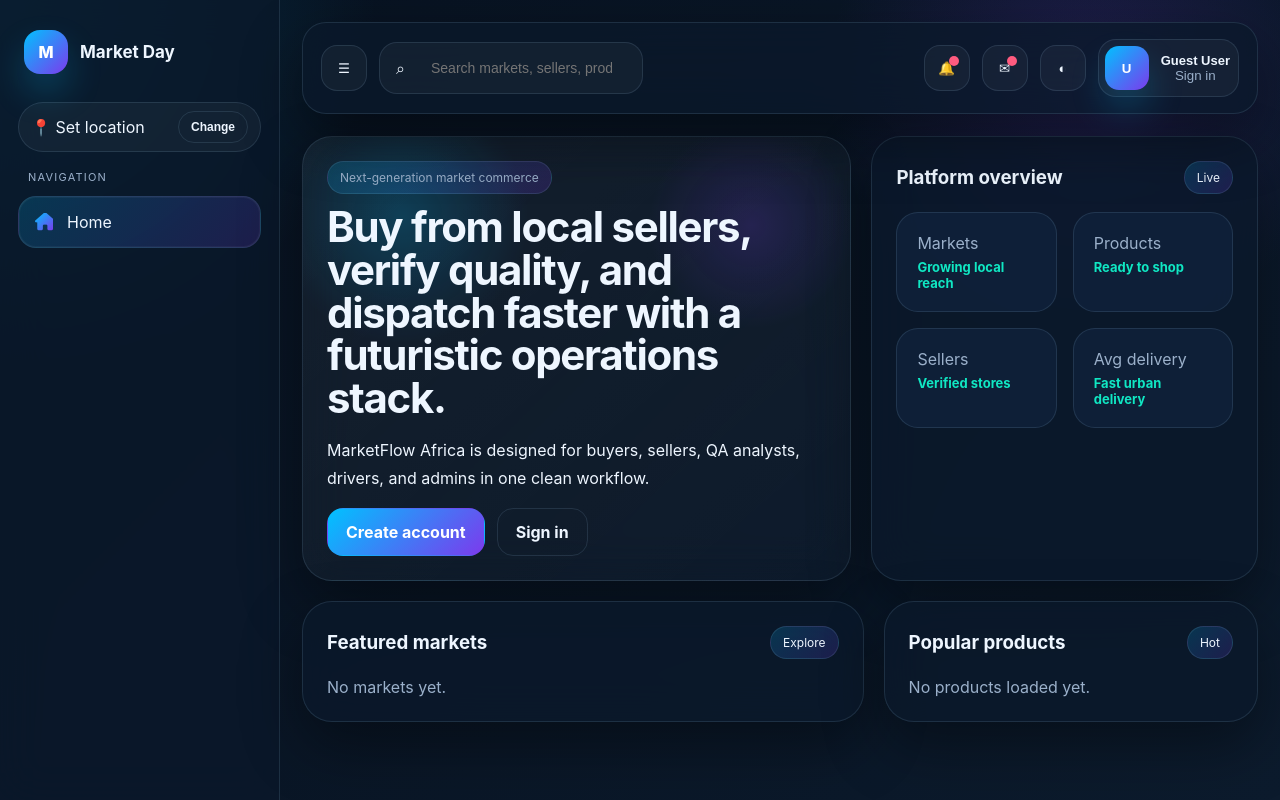
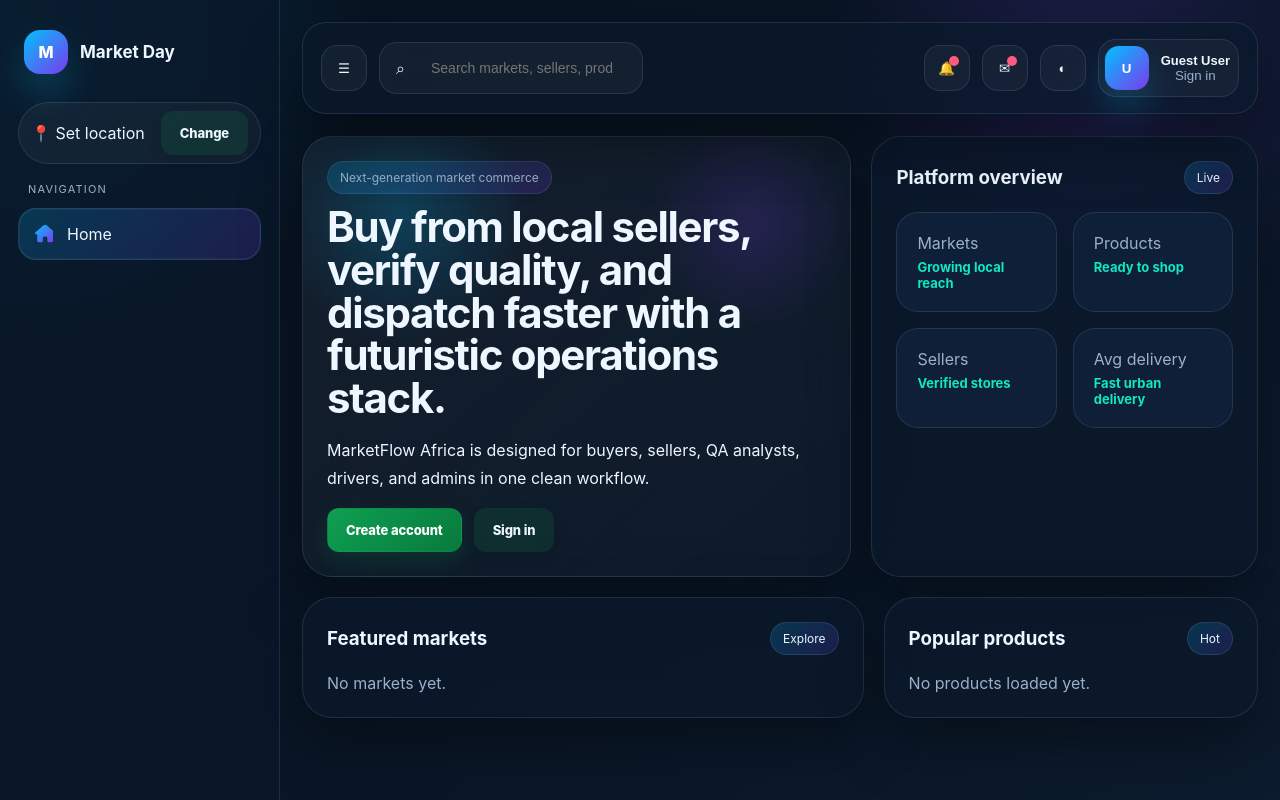
Before and after one commit to csbrotherslabs/market_day, a Django app: page / in a window 1280 px wide. Run offline with Django 5.2, Linux system fonts and the light colour scheme; data that the repository does not hold is empty.

Commit message:
Standardize polished button design across all pages

```diff
--- a/static/css/styles.css
+++ b/static/css/styles.css
@@ -14,6 +14,11 @@
   --shadow: 0 24px 60px rgba(0, 0, 0, 0.38);
   --success: #22c55e;
   --danger: #ff5b7f;
+  --warning: #f59e0b;
+  --btn-green: #0f9f52;
+  --btn-green-dark: #087a3d;
+  --btn-green-soft: rgba(15, 159, 82, 0.14);
+  --btn-shadow: 0 10px 24px rgba(8, 122, 61, 0.24);
 }
 body.light {
   --bg: #eef4ff;
@@ -29,6 +34,10 @@ body.light {
   --accent: #06b6d4;
   --border: rgba(20, 40, 80, 0.08);
   --shadow: 0 24px 60px rgba(61, 89, 140, 0.14);
+  --btn-green: #0b8f48;
+  --btn-green-dark: #086c38;
+  --btn-green-soft: rgba(11, 143, 72, 0.10);
+  --btn-shadow: 0 10px 24px rgba(8, 108, 56, 0.16);
 }
 * { box-sizing: border-box; }
 html, body { margin: 0; padding: 0; font-family: Inter, Arial, sans-serif; }
@@ -64,7 +73,9 @@ img { max-width: 100%; }
 .topbar-left, .topbar-right { display:flex; align-items:center; gap:12px; }
 .search-wrap { flex:1; min-width:240px; display:flex; align-items:center; gap:12px; background:rgba(255,255,255,0.04); border:1px solid var(--border); border-radius:18px; padding:0 16px; height:52px; }
 .search-input, input, select, textarea { width:100%; border:none; outline:none; background: transparent; color: var(--text); font-size:14px; }
-.icon-btn { width:46px; height:46px; border:1px solid var(--border); background:rgba(255,255,255,0.04); color:var(--text); border-radius:16px; cursor:pointer; position:relative; }
+.icon-btn { width:46px; height:46px; border:1px solid var(--border); background:rgba(255,255,255,0.04); color:var(--text); border-radius:16px; cursor:pointer; position:relative; transition:transform .18s ease, border-color .18s ease, background .18s ease, box-shadow .18s ease; }
+.icon-btn:hover { transform:translateY(-2px); border-color:rgba(15,159,82,.35); background:var(--btn-green-soft); box-shadow:0 8px 18px rgba(0,0,0,.12); }
+.icon-btn:focus-visible { outline:3px solid rgba(15,159,82,.24); outline-offset:3px; }
 .badge-dot { position:absolute; top:10px; right:10px; width:10px; height:10px; border-radius:50%; background:var(--danger); }
 .profile { display:flex; align-items:center; gap:12px; padding:6px 8px 6px 6px; border-radius:18px; background:rgba(255,255,255,0.04); border:1px solid var(--border); }
 .profile-link { text-decoration:none; }
@@ -85,11 +96,121 @@ img { max-width: 100%; }
 .hero-card h2, .auth-card h3 { margin:12px 0 0; font-size:42px; line-height:1.02; letter-spacing:-1.3px; }
 .hero-card p { max-width: 630px; line-height:1.75; }
 .hero-actions, .inline-action-form, .right-actions { display:flex; gap:12px; flex-wrap:wrap; align-items:center; }
-.btn { border:1px solid transparent; border-radius:16px; padding:13px 18px; cursor:pointer; font-weight:700; display:inline-flex; align-items:center; justify-content:center; gap:8px; }
-.btn-primary { background:linear-gradient(135deg, var(--primary), var(--secondary)); color:white; }
-.btn-secondary { background:transparent; color:var(--text); border:1px solid var(--border); }
+
+/* Global Market Day button system */
+.btn,
+button.btn,
+a.btn,
+input[type="submit"].btn,
+input[type="button"].btn {
+  min-height:44px;
+  border:1px solid transparent;
+  border-radius:12px;
+  padding:11px 18px;
+  cursor:pointer;
+  font:inherit;
+  font-size:13px;
+  line-height:1.1;
+  font-weight:800;
+  letter-spacing:-.01em;
+  display:inline-flex;
+  align-items:center;
+  justify-content:center;
+  gap:8px;
+  text-align:center;
+  text-decoration:none;
+  white-space:nowrap;
+  vertical-align:middle;
+  user-select:none;
+  appearance:none;
+  transition:transform .18s ease, box-shadow .18s ease, background .18s ease, border-color .18s ease, color .18s ease, opacity .18s ease;
+}
+
+.btn:hover:not(:disabled):not([aria-disabled="true"]) { transform:translateY(-2px); }
+.btn:active:not(:disabled):not([aria-disabled="true"]) { transform:translateY(0); }
+.btn:focus-visible { outline:3px solid rgba(15,159,82,.24); outline-offset:3px; }
+.btn:disabled,
+.btn[aria-disabled="true"] { opacity:.52; cursor:not-allowed; pointer-events:none; box-shadow:none!important; transform:none!important; }
+
+.btn-primary {
+  background:linear-gradient(135deg,var(--btn-green),var(--btn-green-dark));
+  color:#fff;
+  border-color:rgba(255,255,255,.08);
+  box-shadow:var(--btn-shadow);
+}
+.btn-primary:hover:not(:disabled):not([aria-disabled="true"]) {
+  background:linear-gradient(135deg,#12aa5a,var(--btn-green-dark));
+  box-shadow:0 13px 28px rgba(8,122,61,.32);
+}
+
+.btn-secondary {
+  background:var(--btn-green-soft);
+  color:var(--text);
+  border-color:rgba(15,159,82,.18);
+  box-shadow:0 5px 14px rgba(0,0,0,.08);
+}
+.btn-secondary:hover:not(:disabled):not([aria-disabled="true"]) {
+  background:rgba(15,159,82,.20);
+  border-color:rgba(15,159,82,.34);
+  box-shadow:0 9px 20px rgba(0,0,0,.12);
+}
+
+.btn-outline {
+  background:transparent;
+  color:var(--text);
+  border-color:rgba(15,159,82,.38);
+}
+.btn-outline:hover:not(:disabled):not([aria-disabled="true"]) {
+  color:#fff;
+  background:linear-gradient(135deg,var(--btn-green),var(--btn-green-dark));
+  border-color:transparent;
+  box-shadow:var(--btn-shadow);
+}
+
+.btn-ghost {
+  background:transparent;
+  color:var(--text);
+  border-color:transparent;
+}
+.btn-ghost:hover:not(:disabled):not([aria-disabled="true"]) {
+  background:var(--btn-green-soft);
+  border-color:rgba(15,159,82,.12);
+}
+
+.btn-danger {
+  background:linear-gradient(135deg,#ef4444,#c62828);
+  color:#fff;
+  border-color:transparent;
+  box-shadow:0 10px 22px rgba(198,40,40,.22);
+}
+.btn-danger:hover:not(:disabled):not([aria-disabled="true"]) { box-shadow:0 13px 28px rgba(198,40,40,.30); }
+
+.btn-warning {
+  background:linear-gradient(135deg,#fbbf24,#f59e0b);
+  color:#2f2100;
+  border-color:transparent;
+  box-shadow:0 10px 22px rgba(245,158,11,.20);
+}
+.btn-warning:hover:not(:disabled):not([aria-disabled="true"]) { box-shadow:0 13px 28px rgba(245,158,11,.28); }
+
 .btn-pill { border-radius:999px; }
-.btn-sm { padding:8px 12px; font-size:12px; }
+.btn-sm { min-height:36px; padding:8px 12px; border-radius:10px; font-size:12px; }
+.btn-lg { min-height:50px; padding:14px 22px; border-radius:14px; font-size:14px; }
+.btn-icon { width:44px; min-width:44px; padding:0; border-radius:12px; }
+.btn-block { width:100%; }
+
+/* Make legacy text actions feel intentional without forcing them into full buttons. */
+.text-link {
+  color:var(--btn-green);
+  font-weight:750;
+  display:inline-flex;
+  align-items:center;
+  gap:5px;
+  transition:color .18s ease, transform .18s ease;
+}
+.text-link:hover { color:#19b866; transform:translateY(-1px); }
+.text-link:focus-visible { outline:3px solid rgba(15,159,82,.20); outline-offset:3px; border-radius:6px; }
+
 .location-chip { display:inline-flex; align-items:center; gap:10px; padding:8px 12px; border-radius:999px; border:1px solid var(--border); background:rgba(255,255,255,0.04); }
 .location-chip-sidebar { width:100%; justify-content:space-between; margin: 0 0 8px; transition: opacity .2s ease, transform .2s ease, max-height .2s ease, margin .2s ease, padding .2s ease, border-width .2s ease; }
 .location-modal { position:fixed; inset:0; background:rgba(2, 6, 23, 0.66); display:flex; align-items:center; justify-content:center; z-index:1100; padding:16px; }
@@ -134,6 +255,10 @@ textarea { resize: vertical; }
 .flash.success { border-color: rgba(16,231,195,0.2); }
 .checkbox-row { display:flex !important; grid-auto-flow:column; justify-content:flex-start; align-items:center; gap:10px; }
 .checkbox-row input { width:auto; }
-.text-link { color: var(--accent); }
 @media (max-width: 1150px) { .hero-grid, .two-col-grid { grid-template-columns:1fr; } .topbar { flex-direction:column; align-items:stretch; } .topbar-left, .topbar-right { width:100%; } .topbar-right { justify-content:space-between; } }
 @media (max-width: 900px) { .app-shell, .app-shell.collapsed { grid-template-columns:1fr; } .sidebar { position:relative; height:auto; border-right:none; border-bottom:1px solid var(--border); } .app-shell.collapsed .brand-copy, .app-shell.collapsed .nav-label, .app-shell.collapsed .menu-title, .app-shell.collapsed .location-chip-sidebar { opacity:1; transform:none; pointer-events:auto; max-height:none; margin:0 0 8px; padding:8px 12px; border-width:1px; } .app-shell.collapsed .nav-label { display:inline; } .app-shell.collapsed .nav a { justify-content:flex-start; padding:14px; } .hero-card h2 { font-size: 32px; } .profile-copy { display:none; } .two-col-form { grid-template-columns:1fr; } }
+@media (max-width: 640px) {
+  .btn { min-height:42px; padding:10px 14px; }
+  .hero-actions .btn, .wizard-actions .btn, .right-actions .btn { width:100%; }
+  .right-actions { width:100%; }
+}
```
